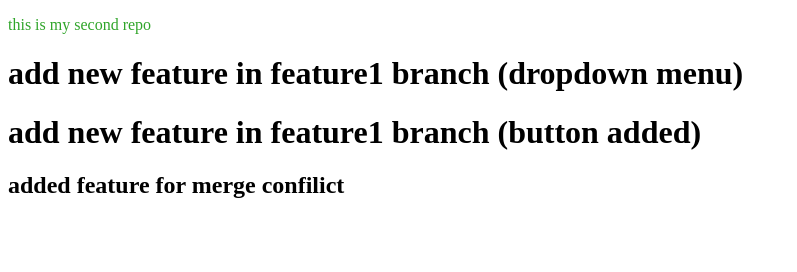
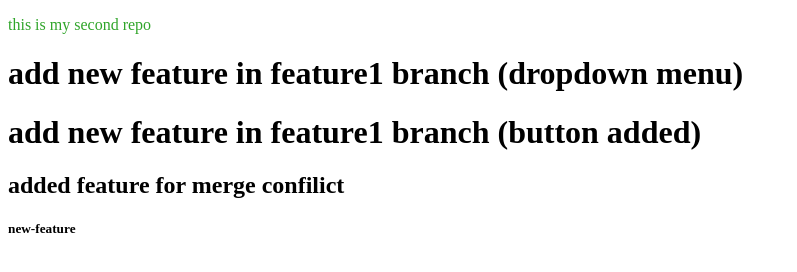
Before and after one commit to aditya-tripathi2651/demo-project, a plain HTML site: page index.html in a window 1280 px wide. Shown: the whole page, without its empty margins (0-797 px from the left). Drawn offline with Linux system fonts and the light colour scheme.

Commit message:
new feature added

```diff
--- a/index.html
+++ b/index.html
@@ -13,6 +13,7 @@
     <h1>add new feature in feature1 branch (dropdown menu)</h1>
     <h1>add new feature in feature1 branch (button added)</h1>
     <h2>added feature for merge confilict</h2>
+    <h5>new-feature</h5>
 
 </body>
 </html>
```
